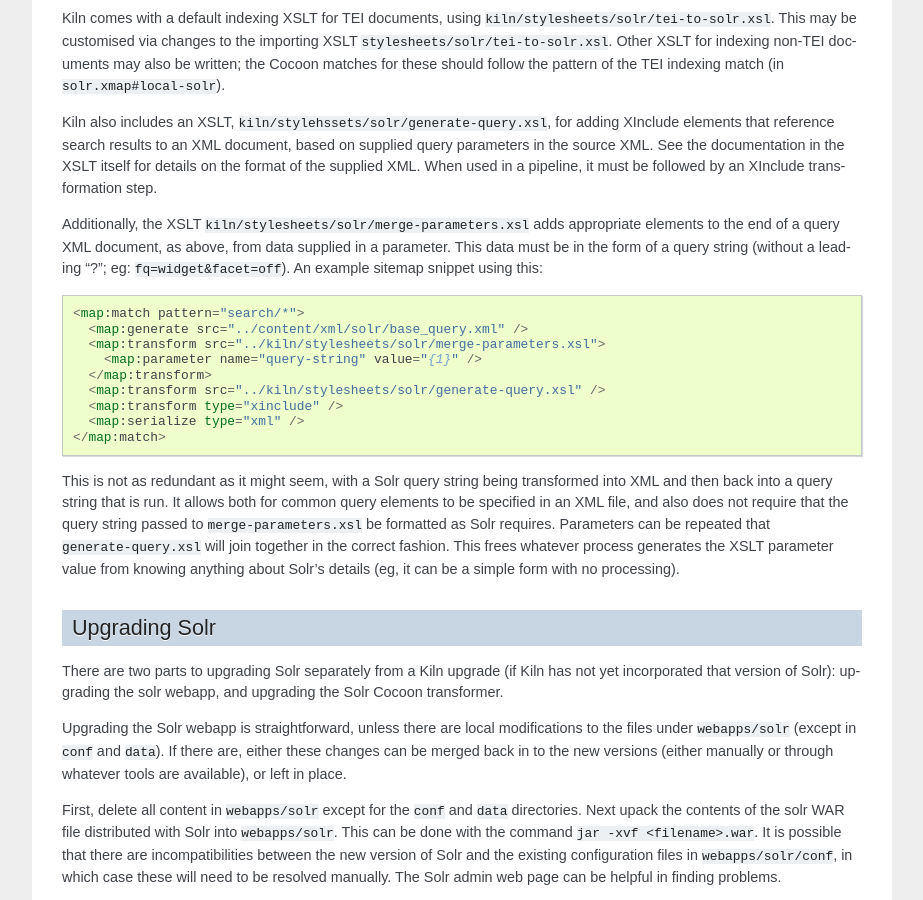
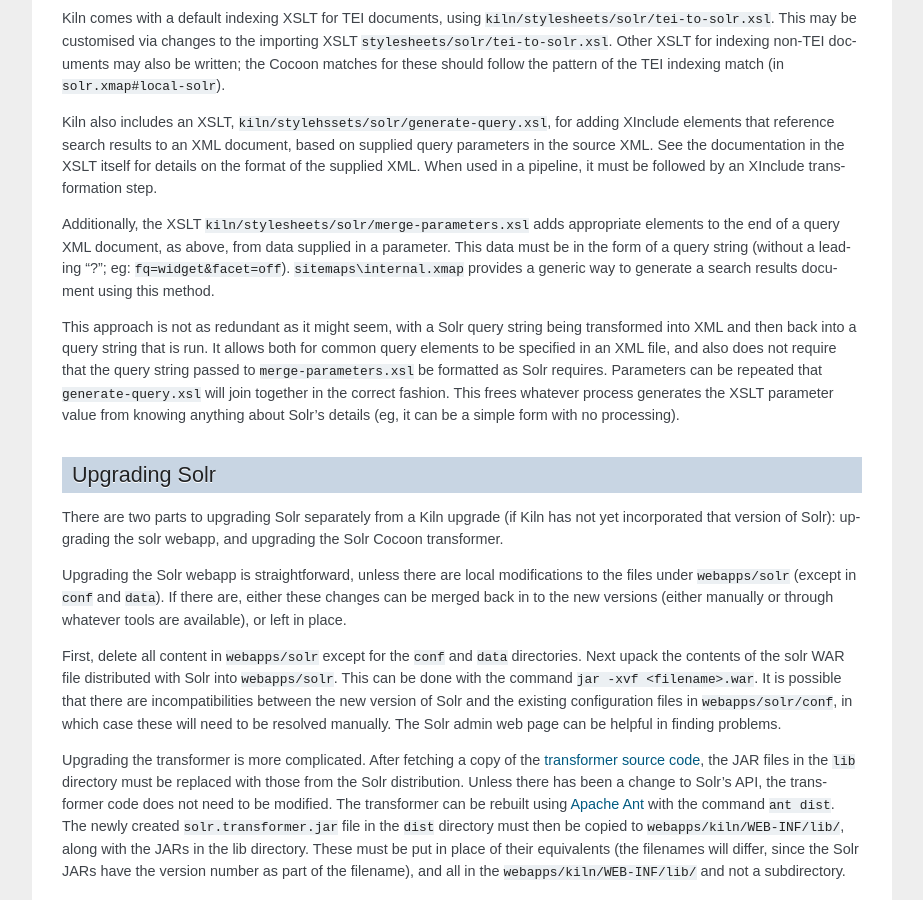
Before and after one commit to kcl-ddh/kiln, a Sphinx documentation site: the page built from docs/source/searching.rst, in a window 1280 px wide and 900 px high, scrolled down 633 px. Shown: the whole window, without its empty margins (198-1121 px from the left). Built offline with Sphinx 7.4.7, drawn with Linux system fonts in a browser that asks for light colours.

Commit message:
Updated search documentation to mention the map:match in sitemaps/internal.xmap.

```diff
--- a/docs/source/searching.rst
+++ b/docs/source/searching.rst
@@ -55,24 +55,15 @@
 adds appropriate elements to the end of a query XML document, as
 above, from data supplied in a parameter. This data must be in the
 form of a query string (without a leading "?"; eg:
-``fq=widget&facet=off``). An example sitemap snippet using this::
+``fq=widget&facet=off``). ``sitemaps\internal.xmap`` provides a
+generic way to generate a search results document using this method.
 
-  <map:match pattern="search/*">
-    <map:generate src="../content/xml/solr/base_query.xml" />
-    <map:transform src="../kiln/stylesheets/solr/merge-parameters.xsl">
-      <map:parameter name="query-string" value="{1}" />
-    </map:transform>
-    <map:transform src="../kiln/stylesheets/solr/generate-query.xsl" />
-    <map:transform type="xinclude" />
-    <map:serialize type="xml" />
-  </map:match>
-
-This is not as redundant as it might seem, with a Solr query string
-being transformed into XML and then back into a query string that is
-run. It allows both for common query elements to be specified in an
-XML file, and also does not require that the query string passed to
-``merge-parameters.xsl`` be formatted as Solr requires. Parameters can
-be repeated that ``generate-query.xsl`` will join together in the
+This approach is not as redundant as it might seem, with a Solr query
+string being transformed into XML and then back into a query string
+that is run. It allows both for common query elements to be specified
+in an XML file, and also does not require that the query string passed
+to ``merge-parameters.xsl`` be formatted as Solr requires. Parameters
+can be repeated that ``generate-query.xsl`` will join together in the
 correct fashion. This frees whatever process generates the XSLT
 parameter value from knowing anything about Solr's details (eg, it can
 be a simple form with no processing).
```
